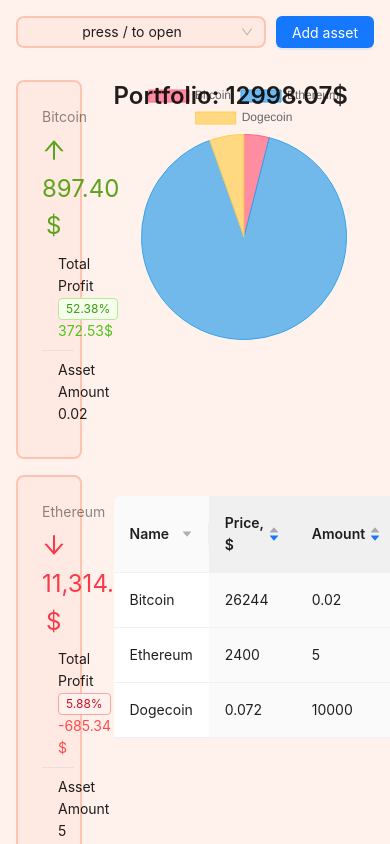
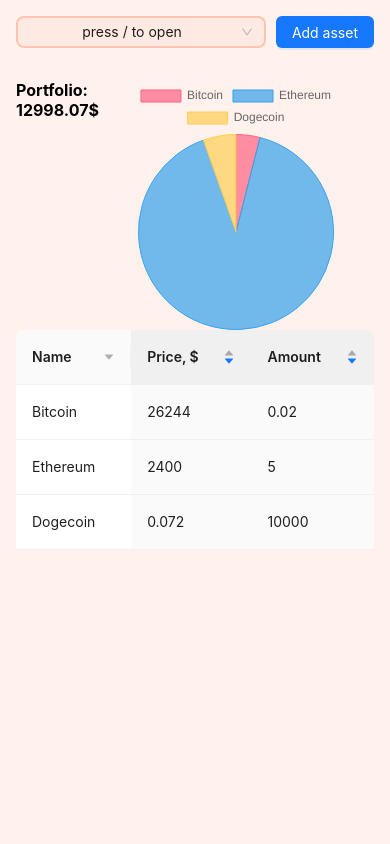
Before and after one commit to AnKlvy/Crypto-App-React, a React (Vite) app: page / in a window 390 px wide. Shown: the top 844 px of the page. Built offline with nearby package versions, Linux system fonts and the light colour scheme.

Commit message:
some adaptive

```diff
--- a/src/components/layout/AppLayout.jsx
+++ b/src/components/layout/AppLayout.jsx
@@ -2,19 +2,31 @@
 import {Layout, Spin} from "antd";
 import AppSider from "./sider/AppSider.jsx";
 import AppContent from "./content/AppContent.jsx";
-import {useContext} from "react";
+import {useContext, useState, useEffect} from "react";
 import CryptoContext from "../../context/crypto-context.jsx";
 
 export default function AppLayout() {
-    const {loading}=useContext(CryptoContext)
+    const {loading} = useContext(CryptoContext);
+    const [isMobile, setIsMobile] = useState(window.innerWidth <= 576);
+
+    useEffect(() => {
+        const handleResize = () => {
+            setIsMobile(window.innerWidth <= 576);
+        };
+
+        window.addEventListener('resize', handleResize);
+        return () => window.removeEventListener('resize', handleResize);
+    }, []);
+
     if (loading) {
         return <Spin fullscreen/>;
     }
+
     return (
         <Layout>
             <AppHeader />
             <Layout>
-                <AppSider />
+                {!isMobile && <AppSider />}
                 <AppContent />
             </Layout>
         </Layout>
--- a/src/components/layout/content/AppContent.jsx
+++ b/src/components/layout/content/AppContent.jsx
@@ -1,7 +1,8 @@
-import {Layout, Typography} from 'antd';
+import {Layout} from 'antd';
 import {useCrypto} from "../../../context/crypto-context.jsx";
 import PortfolioChart from "./PortfolioChart.jsx";
 import AssetsTable from "./AssetsTable.jsx";
+import styles from "./AppContent.module.css";
 
 const contentStyle = {
     minHeight: "calc(100vh - 60px)",
@@ -17,17 +18,17 @@
         return acc
     }, {})
 
-    return (<Layout.Content style={contentStyle}>
-            <Typography.Title style={{position: 'absolute'}} level={3}>
-                Portfolio:{' '}
-                {assets
-                    .map((asset) => asset.amount * cryptoPriceMap[asset.id])
-                    .reduce((acc, v) => (acc += v), 0)
-                    .toFixed(2)
-                }
-                $
-            </Typography.Title>
+    const totalPortfolio = assets
+        .map((asset) => asset.amount * cryptoPriceMap[asset.id])
+        .reduce((acc, v) => (acc += v), 0)
+        .toFixed(2);
+
+        return (<Layout.Content style={contentStyle}>
+        <div style={{display: 'flex'}}>
+            <h2 className={styles.contentTitle}>
+                <span>Portfolio:&nbsp;</span><span>{totalPortfolio}$</span></h2>
             <PortfolioChart/>
+        </div>
         <AssetsTable/>
     </Layout.Content>);
-}
+        }
--- /dev/null
+++ b/src/components/layout/content/AppContent.module.css
@@ -0,0 +1,21 @@
+
+
+.contentTitle {
+    color: #000000;
+    font-size: 1.5rem;
+    margin-bottom: 1rem;
+    display: inline-flex;
+    position: absolute;
+}
+
+
+@media (max-width: 1180px) {
+    .contentTitle {
+        flex-direction: column;
+        position: static;
+        font-size: 1.5rem;
+        @media (max-width: 420px) {
+            font-size: 1rem;
+        }
+    }
+}
--- a/src/components/layout/content/PortfolioChart.jsx
+++ b/src/components/layout/content/PortfolioChart.jsx
@@ -1,12 +1,9 @@
-import {Chart as ChartJS, ArcElement, Tooltip, Legend} from  'chart.js';
+import {Chart as ChartJS, ArcElement, Tooltip, Legend} from 'chart.js';
 import {Pie} from 'react-chartjs-2';
 import {useCrypto} from "../../../context/crypto-context.jsx";
+import styles from './PortfolioChart.module.css';
 
 ChartJS.register(ArcElement, Tooltip, Legend);
-
-
-
-
 
 export default function PortfolioChart() {
     const {assets} = useCrypto()
@@ -36,14 +33,10 @@
             },
         ],
     };
+
     return (
-        <div
-            style={{
-                display: 'flex',
-                marginBottom: '1rem',
-                justifyContent: 'center',
-                height: 400
-            }}>
-            <Pie data={data}/>
-        </div>);
+        <div className={styles.chartContainer}>
+            <Pie data={data} />
+        </div>
+    );
 }
--- /dev/null
+++ b/src/components/layout/content/PortfolioChart.module.css
@@ -0,0 +1,19 @@
+.chartContainer {
+  margin: 0;
+  height: 400px;
+  width: 100%;
+  display: flex;
+  justify-content: center;
+  }
+
+@media (max-width: 768px) {
+  .chartContainer {
+    height: 300px;
+  }
+}
+
+@media (max-width: 576px) {
+  .chartContainer {
+    height: 250px;
+  }
+}
--- a/src/components/layout/header/AppHeader.jsx
+++ b/src/components/layout/header/AppHeader.jsx
@@ -23,6 +23,7 @@
     const [coin, setCoin] = useState(null);
     const [drawer, setDrawer] = useState(false);
     const selectRef = useRef(null);
+    let selectInput = document.querySelector('.ant-select-selector input');
     useEffect(() => {
         const handleKeydown = (event) => {
             if (event.code === 'Slash') {
@@ -36,8 +37,7 @@
                     }
                     else {
                         // При закрытии через / убираем фокус
-                        const input = document.querySelector('.ant-select-selector input');
-                        input?.blur();
+                        selectInput?.blur();
                     }
                     return next;
                 });
@@ -48,7 +48,10 @@
 
         const handleClickOutside = (event) => {
             const selectElement = document.querySelector('.ant-select-dropdown');
-            if (selectElement && !selectElement.contains(event.target)) {
+            const selectInput = document.querySelector('.ant-select-selector');
+
+            if (selectElement && !selectElement.contains(event.target) &&
+                selectInput && !selectInput.contains(event.target)) {
                 setSelect(false);
             }
         };
@@ -91,7 +94,11 @@
                     </Space>
                 )}/>
             <Button type="primary" onClick={() => setDrawer(true)}>Add asset</Button>
-            <Modal open={modal} onCancel={() => setModal(false)} footer={null}>
+            <Modal open={modal} onCancel={() => {
+                setModal(false);
+                selectInput = document.querySelector('.ant-select-selector input');
+                selectInput?.blur()
+            }} footer={null}>
                 <CryptoInfoModal coin={coin}/>
             </Modal>
             <Drawer
--- a/src/components/layout/sider/AppSider.jsx
+++ b/src/components/layout/sider/AppSider.jsx
@@ -12,7 +12,14 @@
 export default function AppSider() {
     const {assets} = useContext(CryptoContext)
 
-    return (<Layout.Sider width="25%" style={siderStyle}>
+    return (<Layout.Sider
+        width="25%"
+        style={siderStyle}
+        className={styles.siderHide}
+        breakpoint="sm"
+        collapsedWidth={0}
+        trigger={null} // Удаляем триггер, который может создавать отступ
+         >
         {assets.map((asset) => (
             <Card key={asset.id} style={{
                 marginBottom: "1rem",
```
Also changed, not shown: src/components/layout/sider/AppSider.module.css (line endings or trailing spaces).
